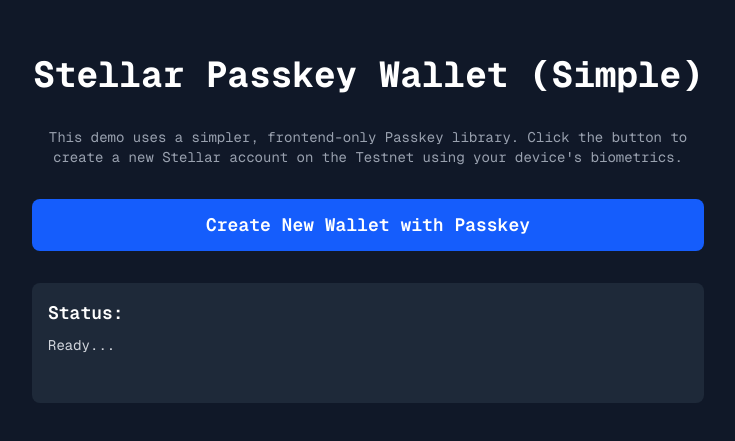
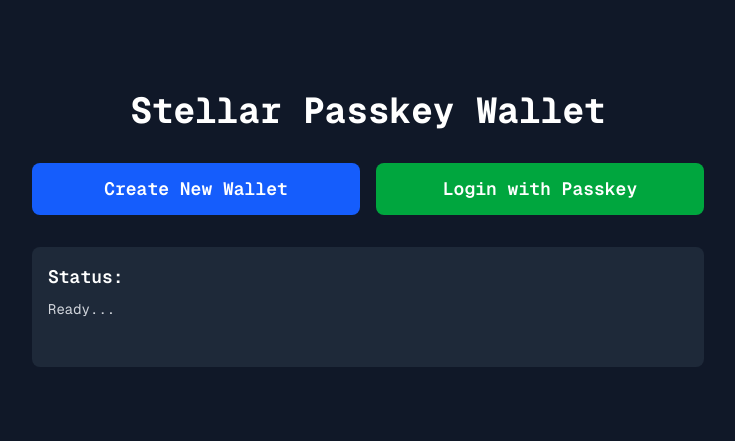
Before and after one commit to murathanje/Sirius_Stellar_Hack, a Next.js app: page / in a window 1280 px wide. Shown: the part 171-612 px from the top of the page, without its empty margins (272-1007 px from the left). Built offline with nearby package versions, Linux system fonts and the light colour scheme; no server answers.

Commit message:
feat: Login logic added

```diff
--- a/src/app/page.tsx
+++ b/src/app/page.tsx
@@ -1,10 +1,10 @@
 "use client";
 
-import React, { useState } from 'react';
+import React, { useState, useEffect } from 'react';
 import PasskeyWallet from '@yuesth/passkey-wallet-stellar';
 
 // The secret key of the account we created to fund new wallets.
-// This is now read from an environment variable.
+// This is read from an environment variable.
 const PARENT_SECRET_KEY = process.env.NEXT_PUBLIC_PARENT_SECRET_KEY;
 
 // A random phrase for key derivation, as required by the library.
@@ -14,30 +14,45 @@
     const [isBusy, setIsBusy] = useState(false);
     const [status, setStatus] = useState('Ready...');
     const [walletAddress, setWalletAddress] = useState<string | null>(null);
+    const [hasExistingWallet, setHasExistingWallet] = useState(false);
+
+    // On page load, check if a wallet was previously created on this browser
+    useEffect(() => {
+        if (localStorage.getItem('passkeyWalletAddress')) {
+            setHasExistingWallet(true);
+            setStatus("An existing wallet was found on this device. You can log in.");
+        }
+    }, []);
+
+    const getWalletInstance = () => {
+        if (!PARENT_SECRET_KEY) {
+            const errorMessage = "Parent secret key is not configured in .env.local. Please check your configuration.";
+            console.error(errorMessage);
+            setStatus(`Error: ${errorMessage}`);
+            throw new Error(errorMessage);
+        }
+        return new PasskeyWallet('testnet', PARENT_SECRET_KEY, RANDOM_PHRASE);
+    }
 
     const handleCreateWallet = async () => {
+        if (localStorage.getItem('passkeyWalletAddress')) {
+            alert("A wallet already exists on this device. Please log in or clear application data to create a new one.");
+            return;
+        }
+
         setIsBusy(true);
         setStatus('Initializing wallet and waiting for passkey creation...');
         setWalletAddress(null);
 
-        if (!PARENT_SECRET_KEY) {
-            const errorMessage = "Parent secret key is not configured in .env.local";
-            console.error(errorMessage);
-            setStatus(`Error: ${errorMessage}`);
-            setIsBusy(false);
-            return;
-        }
-
         try {
-            // Initialize the wallet instance
-            const wallet = new PasskeyWallet('testnet', PARENT_SECRET_KEY, RANDOM_PHRASE);
-
-            // The method expects an options object. We can pass the user handle in the 'phrase' property.
+            const wallet = getWalletInstance();
             await wallet.createFromCreatingPasskey({ phrase: "passkey-user" });
 
             const newPublicKey = wallet.finalPublicKey;
+            localStorage.setItem('passkeyWalletAddress', newPublicKey);
             setWalletAddress(newPublicKey);
-            setStatus(`Success! New wallet created with address: ${newPublicKey}`);
+            setHasExistingWallet(true);
+            setStatus(`Success! New wallet created: ${newPublicKey}`);
 
         } catch (error) {
             console.error(error);
@@ -48,30 +63,79 @@
         }
     };
 
+    const handleLogin = async () => {
+        setIsBusy(true);
+        setStatus('Waiting for passkey authentication...');
+        setWalletAddress(null);
+
+        try {
+            const wallet = getWalletInstance();
+            await wallet.createFromExistingPasskey({ phrase: "passkey-user" });
+
+            const loggedInPublicKey = wallet.finalPublicKey;
+            setWalletAddress(loggedInPublicKey);
+            setStatus(`Welcome back! Logged in with wallet: ${loggedInPublicKey}`);
+
+        } catch (error) {
+            console.error(error);
+            const errorMessage = error instanceof Error ? error.message : "An unknown error occurred.";
+            setStatus(`Error: ${errorMessage}`);
+        } finally {
+            setIsBusy(false);
+        }
+    }
+
+    const handleLogout = () => {
+        // We clear the active session and the cached address,
+        // but keep hasExistingWallet true so the user knows they can log back in.
+        localStorage.removeItem('passkeyWalletAddress');
+        setWalletAddress(null);
+        setStatus("You have been logged out. You can now log in again.");
+    }
+
     return (
         <main className="flex min-h-screen flex-col items-center justify-center p-24 bg-gray-900 text-white">
             <div className="z-10 w-full max-w-2xl items-center justify-between font-mono text-sm flex flex-col gap-8">
-                <h1 className="text-4xl font-bold">Stellar Passkey Wallet (Simple)</h1>
-                <p className="text-gray-400 text-center">
-                    This demo uses a simpler, frontend-only Passkey library. Click the button to create a new Stellar account on the Testnet using your device's biometrics.
-                </p>
+                <h1 className="text-4xl font-bold">Stellar Passkey Wallet</h1>
 
-                <div className="w-full">
+                {!walletAddress ? (
+                     <div className="w-full flex flex-col md:flex-row gap-4">
                         <button
                             onClick={handleCreateWallet}
                             className="w-full px-4 py-3 bg-blue-600 rounded-lg hover:bg-blue-700 transition-colors text-lg font-semibold disabled:bg-gray-600"
+                            disabled={isBusy || hasExistingWallet}
+                            title={hasExistingWallet ? "A wallet already exists on this device." : ""}
+                        >
+                            Create New Wallet
+                        </button>
+                         <button
+                            onClick={handleLogin}
+                            className="w-full px-4 py-3 bg-green-600 rounded-lg hover:bg-green-700 transition-colors text-lg font-semibold disabled:bg-gray-600"
+                            disabled={isBusy}
+                            title={!hasExistingWallet ? "No wallet has been created on this device yet." : "Login with your saved passkey."}
+                        >
+                            Login with Passkey
+                        </button>
+                    </div>
+                ) : (
+                    <div className="w-full">
+                         <button
+                            onClick={handleLogout}
+                            className="w-full px-4 py-3 bg-red-600 rounded-lg hover:bg-red-700 transition-colors text-lg font-semibold disabled:bg-gray-600"
                             disabled={isBusy}
                         >
-                        {isBusy ? 'Processing...' : 'Create New Wallet with Passkey'}
+                            Logout
                         </button>
                     </div>
+                )}
+
 
                 <div className="w-full p-4 bg-gray-800 rounded-lg min-h-[120px]">
                     <h3 className="text-lg font-semibold">Status:</h3>
                     <p className="mt-2 text-gray-300 break-words">{status}</p>
                     {walletAddress && (
                         <div className="mt-4">
-                            <h4 className="font-bold">New Wallet Address:</h4>
+                            <h4 className="font-bold">Active Wallet Address:</h4>
                             <p className="font-mono text-green-400 break-all">{walletAddress}</p>
                         </div>
                     )}
```
Lines whose indentation alone changed are shown as unchanged.
